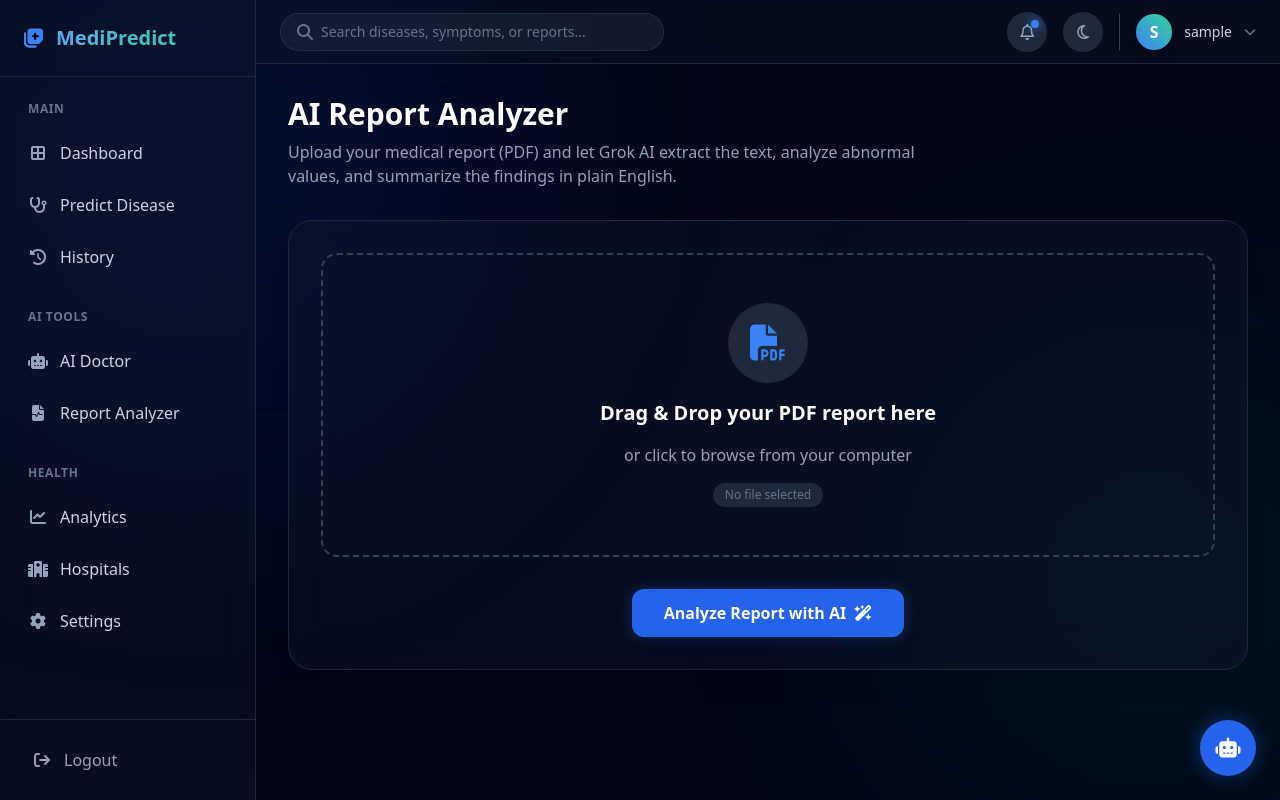
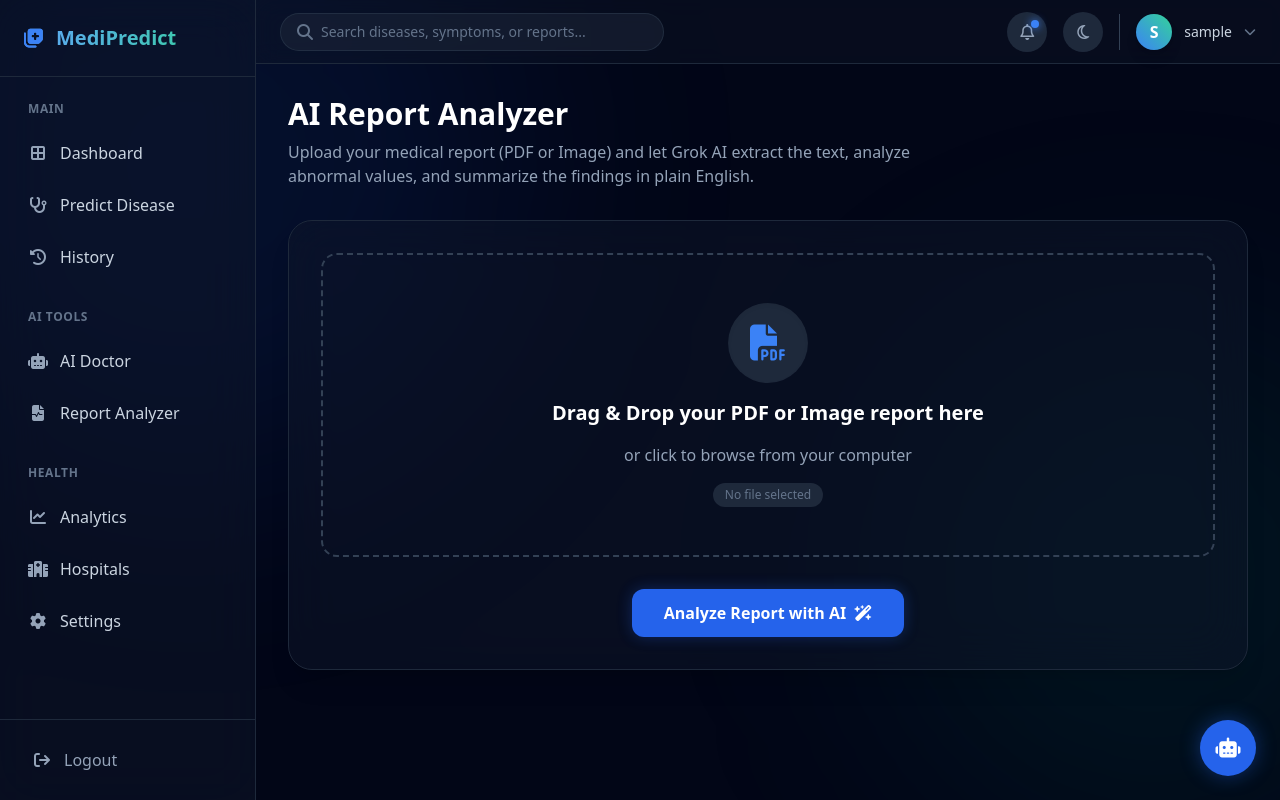
Before and after one commit to manyatagupta/disease-prediction, a Django app: template templates/predictor/report_analyzer.html in a window 1280 px wide. Run offline with Django 5.2, Linux system fonts and the light colour scheme; the template is opened without the code that fills it, so the values that code supplies are empty; the visitor is signed in with stand-in values (Sample User, id 1); some libraries are stand-ins or nearby versions.

Commit message:
feat: update report analyzer UI to support image uploads

```diff
--- a/templates/predictor/report_analyzer.html
+++ b/templates/predictor/report_analyzer.html
@@ -6,7 +6,7 @@
 <div class="animate-fade-in-down max-w-5xl mx-auto">
     <div class="mb-8">
         <h1 class="text-3xl font-bold text-white mb-2">AI Report Analyzer</h1>
-        <p class="text-slate-400 max-w-2xl">Upload your medical report (PDF) and let Grok AI extract the text, analyze abnormal values, and summarize the findings in plain English.</p>
+        <p class="text-slate-400 max-w-2xl">Upload your medical report (PDF or Image) and let Grok AI extract the text, analyze abnormal values, and summarize the findings in plain English.</p>
     </div>
 
     <div class="grid grid-cols-1 gap-8">
@@ -18,13 +18,13 @@
                 {% csrf_token %}
 
                 <div class="border-2 border-dashed border-slate-700 hover:border-blue-500 rounded-2xl p-12 transition-colors relative cursor-pointer" id="dropZone">
-                    <input type="file" name="report_file" id="reportFile" accept=".pdf" class="absolute inset-0 w-full h-full opacity-0 cursor-pointer z-10">
+                    <input type="file" name="report_file" id="reportFile" accept=".pdf,image/jpeg,image/png,image/jpg" class="absolute inset-0 w-full h-full opacity-0 cursor-pointer z-10">
 
                     <div class="flex flex-col items-center justify-center space-y-4">
                         <div class="w-20 h-20 rounded-full bg-slate-800 flex items-center justify-center text-blue-500 text-4xl shadow-inner group-hover:scale-110 transition-transform">
                             <i class="fa-solid fa-file-pdf"></i>
                         </div>
-                        <h3 class="text-xl font-semibold text-white">Drag & Drop your PDF report here</h3>
+                        <h3 class="text-xl font-semibold text-white">Drag & Drop your PDF or Image report here</h3>
                         <p class="text-slate-400">or click to browse from your computer</p>
                         <p class="text-xs font-medium text-slate-500 bg-slate-800 px-3 py-1 rounded-full mt-2" id="fileNameDisplay">No file selected</p>
                     </div>
@@ -128,7 +128,7 @@ document.addEventListener("DOMContentLoaded", function() {
         e.preventDefault();
 
         if (!reportFile.files || reportFile.files.length === 0) {
-            errorText.textContent = 'Please select a PDF file first.';
+            errorText.textContent = 'Please select a PDF or Image file first.';
             errorAlert.classList.remove('hidden');
             return;
         }
```
